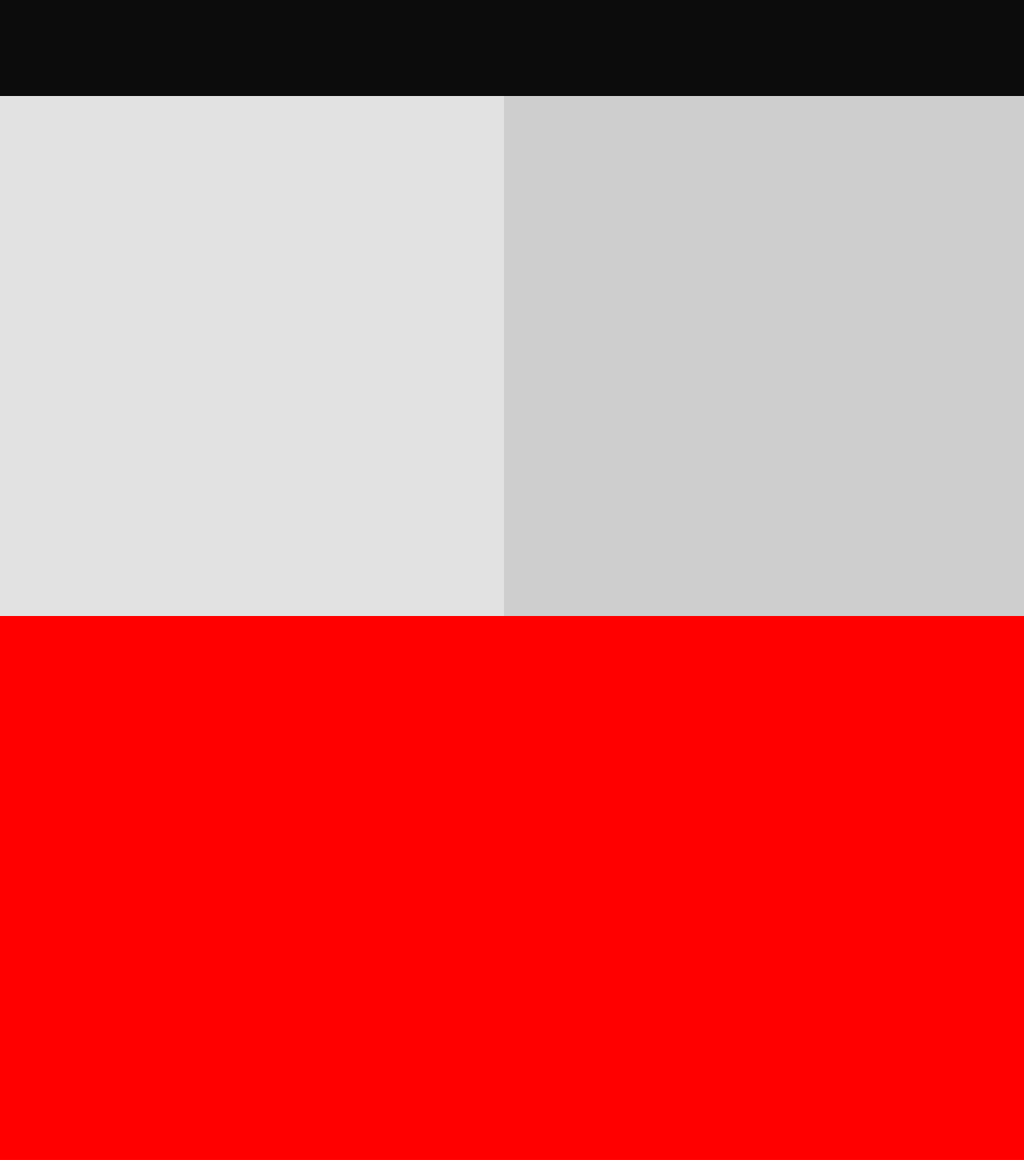
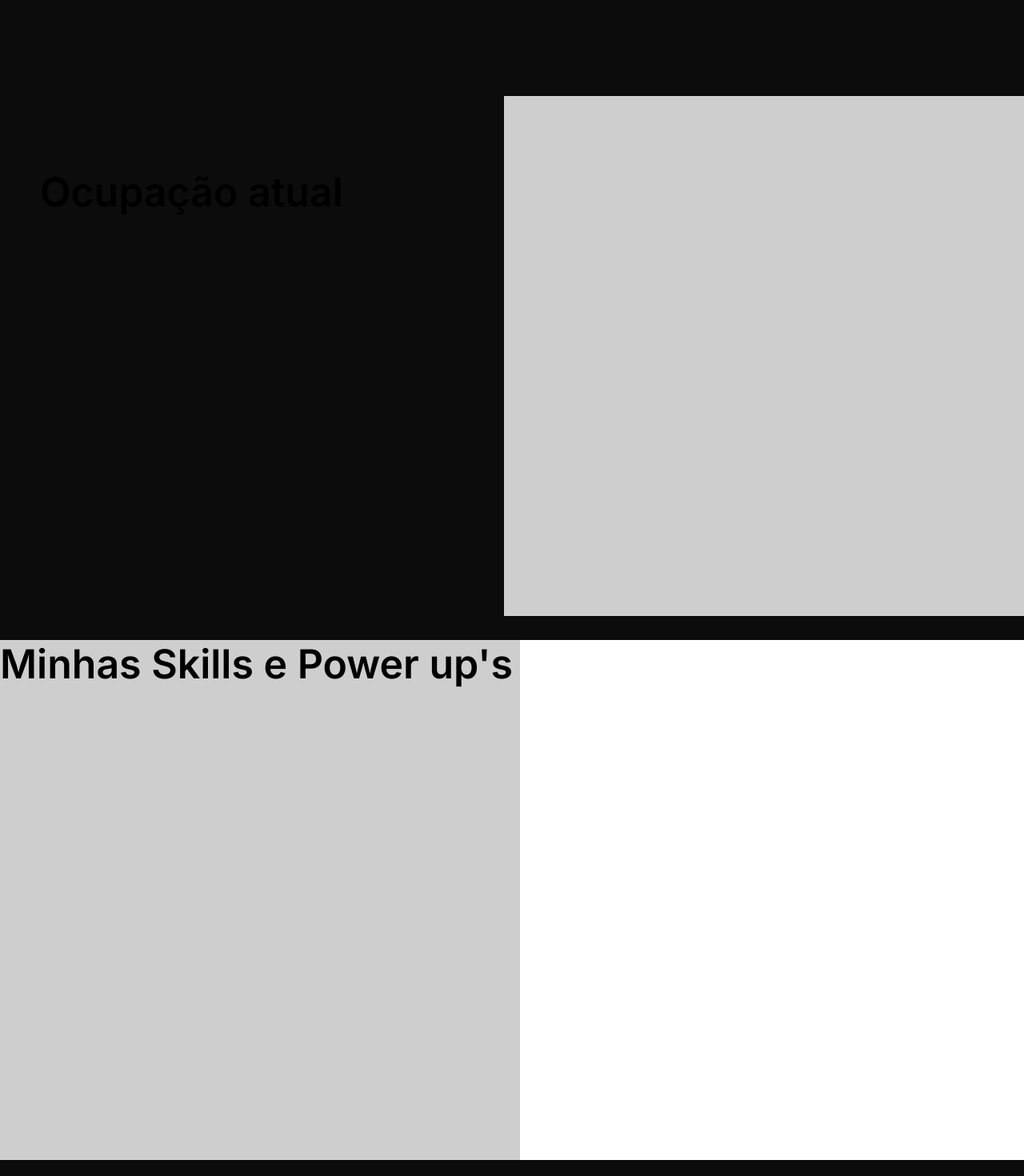
Before and after one commit to MarcoantonioCaldeira/Meu_Site_Institucional, a Vue app: page / in a window 1280 px wide. Shown: the part 580-2050 px from the top of the page at 80% size. Built offline with nearby package versions, Linux system fonts and the light colour scheme.

Commit message:
alterando css[

```diff
--- a/src/components/Tela_Inicial.vue
+++ b/src/components/Tela_Inicial.vue
@@ -10,8 +10,10 @@
     <div id="tamplate">
 
     </div>
+    <!-- Div que eu quero mudar -->
+    <div :id="Info_Ocu">
+        <h1 class="h1_ocupacao">Ocupação atual</h1>
 
-    <div id="Info_Ocu">
         <div class="Info_Ocu_di">
 
         </div>
@@ -23,6 +25,11 @@
 
     <div id="Skills">
 
+      <h1 class="h1_skills">Minhas Skills e Power up's</h1>
+
+      <div class="Info_Ocu_Skills">
+
+      </div>
     </div>
 
     <div id="Contato">
@@ -38,11 +45,35 @@ export default {
     name: 'Tela_Inicial',
     components:{
       rodape
+    },
+
+    data(){
+      return{
+        scrollPosition: null
+      }
+    },
+
+    methods:{
+
+        Alterar_Background: function(){
+
+          var div_alterada = document.getElementById("#Info_Ocu");
+          var ponto_maximo = '50';
+
+          window.addEventListener('scroll', function(){
+
+            if(window.scrollY > ponto_maximo){
+
+              div_alterada.classList.add('mudar_estilo');
+            }else{
+              div_alterada.classList.remove('mudar_estilo');
+            }
+          })
+        }
     }
   }
 </script>
 
 <!-- Add "scoped" attribute to limit CSS to this component only -->
 <style src="./style.css">
-
 </style>
--- a/src/components/style.css
+++ b/src/components/style.css
@@ -1,3 +1,5 @@
+@import url( "https://fonts.googleapis.com/css2?family=Inter:wght@600&display=swapel");
+
 *{
     margin: 0;
     padding: 0;
@@ -20,10 +22,22 @@ li{
     background-color: #0C0C0C;
 }
 
+.mudar_estilo{
+    background-color: red;
+}
+
 #Info_Ocu{
     width: 100%;
     height: 650px;
     background-color: #e2e2e2;
+}
+
+.h1_ocupacao{
+    position: absolute;
+    font-size: 50px;
+    font-family: 'Inter', sans-serif;
+    margin-top: 7%;
+    margin-left: 50px;
 }
 
 .Info_Ocu_di{
@@ -36,7 +50,7 @@ li{
 #Area_Solucoes{
     width: 100%;
     height: 680px;
-    background-color: red;
+    background-color: #0C0C0C;
 }
 
 #Skills{
@@ -45,10 +59,23 @@ li{
     background-color: white;
 }
 
+.h1_skills{
+    position: absolute;
+    font-size: 50px;
+    font-family: 'Inter', sans-serif;
+}
+
+.Info_Ocu_Skills{
+    width: 650px;
+    float: left;
+    height: 650px;
+    background-color: #CECECE;
+}
+
 #Contato{
     width: 100%;
     height: 650px;
-    background-color: bisque;
+    background-color: #0C0C0C;
 }
 
 #rodape{
```
Lines whose indentation alone changed are shown as unchanged.
